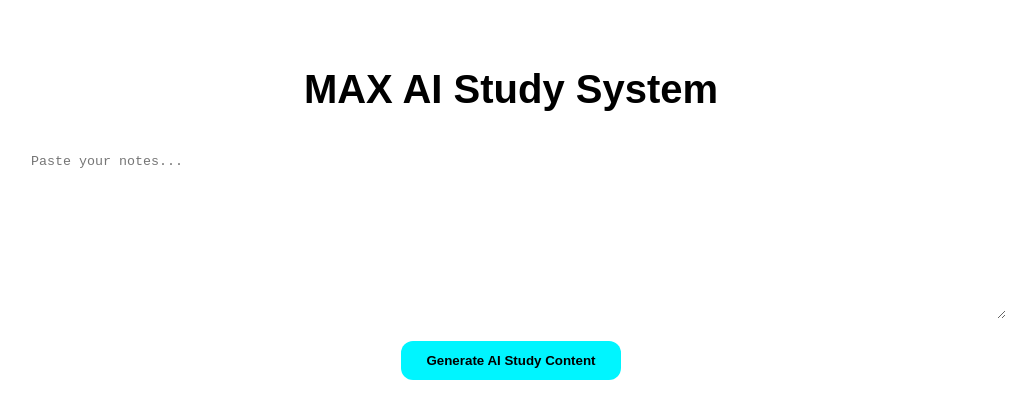
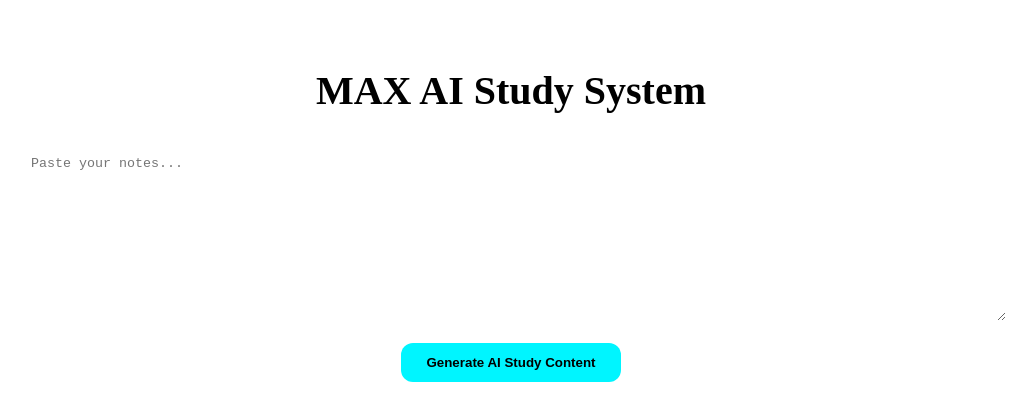
Before and after one commit to Lokesh142310/study-ai, a Next.js app: page / in a window 1280 px wide. Shown: the top 420 px of the page, without its empty margins (129-1165 px from the left). Built offline with nearby package versions, Linux system fonts and the light colour scheme.

Commit message:
Update layout.js

```diff
--- a/app/layout.js
+++ b/app/layout.js
@@ -6,7 +6,7 @@ export const metadata = {
 export default function RootLayout({ children }) {
   return (
     <html lang="en">
-      <body style={{ margin: 0, fontFamily: "Arial" }}>
+      <body style={{ margin: 0 }}>
         {children}
       </body>
     </html>
```
